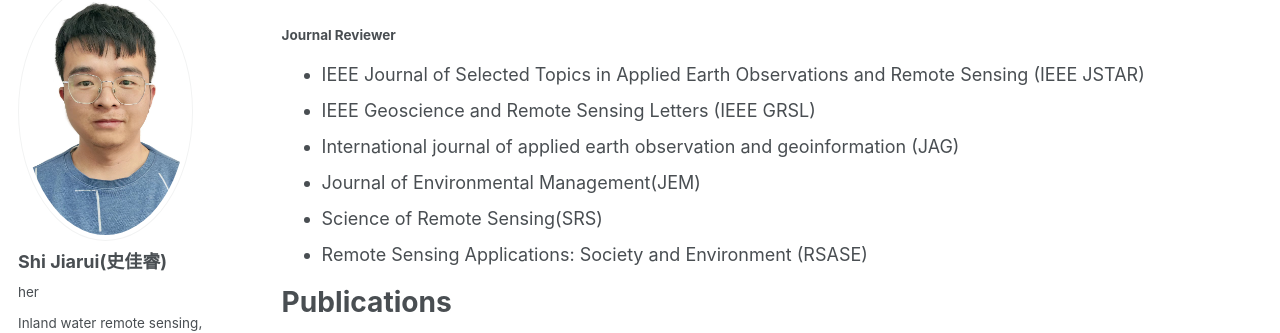
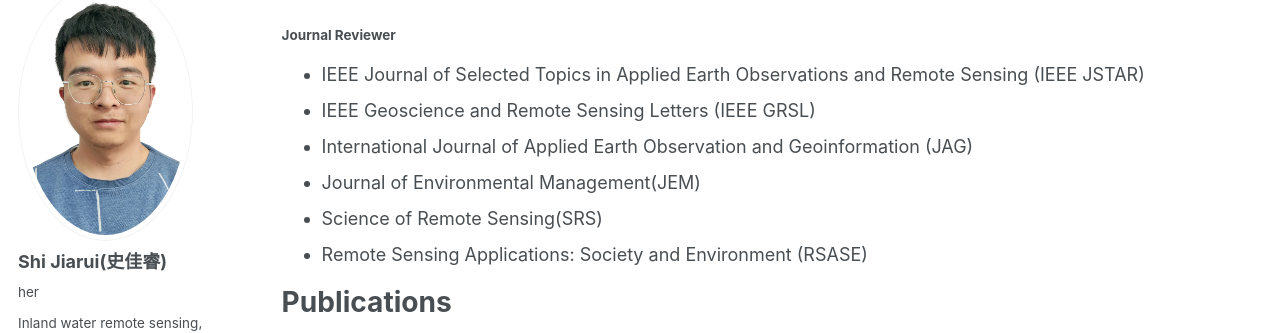
Before and after one commit to Shi-Jiarui/Shi-Jiarui.github.io, a Jekyll site: the page built from _pages/cv.md, in a window 1280 px wide and 900 px high, scrolled down 642 px. Shown: the part 124-457 px from the top of the window. Built offline with Jekyll 4.4.1, drawn with Linux system fonts in a browser that asks for light colours; some web fonts are replaced.

Commit message:
Update cv.md

```diff
--- a/_pages/cv.md
+++ b/_pages/cv.md
@@ -35,7 +35,7 @@ Academic Service
 #### Journal Reviewer
 * IEEE Journal of Selected Topics in Applied Earth Observations and Remote Sensing (IEEE JSTAR)
 * IEEE Geoscience and Remote Sensing Letters (IEEE GRSL)
-* International journal of applied earth observation and geoinformation (JAG)
+* International Journal of Applied Earth Observation and Geoinformation (JAG)
 * Journal of Environmental Management(JEM)
 * Science of Remote Sensing(SRS)
 * Remote Sensing Applications: Society and Environment (RSASE)
```
